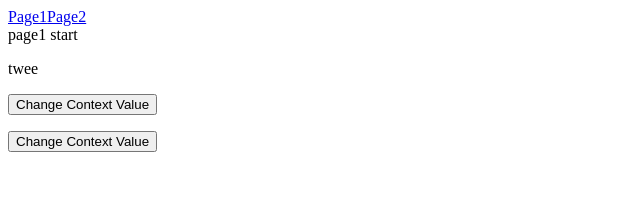
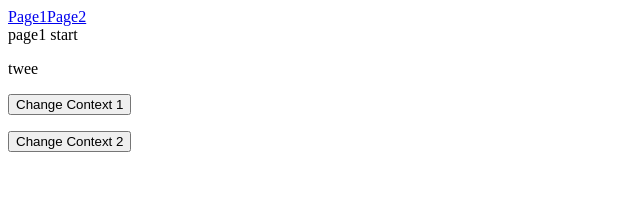
Before and after one commit to RichardVanMaaren/react-ts-context-example, a React (Create React App) app: page /Page1 in a window 1280 px wide. Shown: the top 202 px of the page, without its empty margins (0-640 px from the left). Built offline with nearby package versions, Linux system fonts and the light colour scheme.

Commit message:
1 file modified

```diff
--- a/page1.tsx
+++ b/page1.tsx
@@ -10,11 +10,11 @@ const Page1 = () => {
       page1 {context} <p/>
       {context2}<p/>
       <button onClick={() => setContext('New Value')}>
-        Change Context Value
+        Change Context 1
       </button>
       <p/>
       <button onClick={() => setContext2('New Value 2')}>
-        Change Context Value
+        Change Context 2
       </button>
     </html>
   );
```
